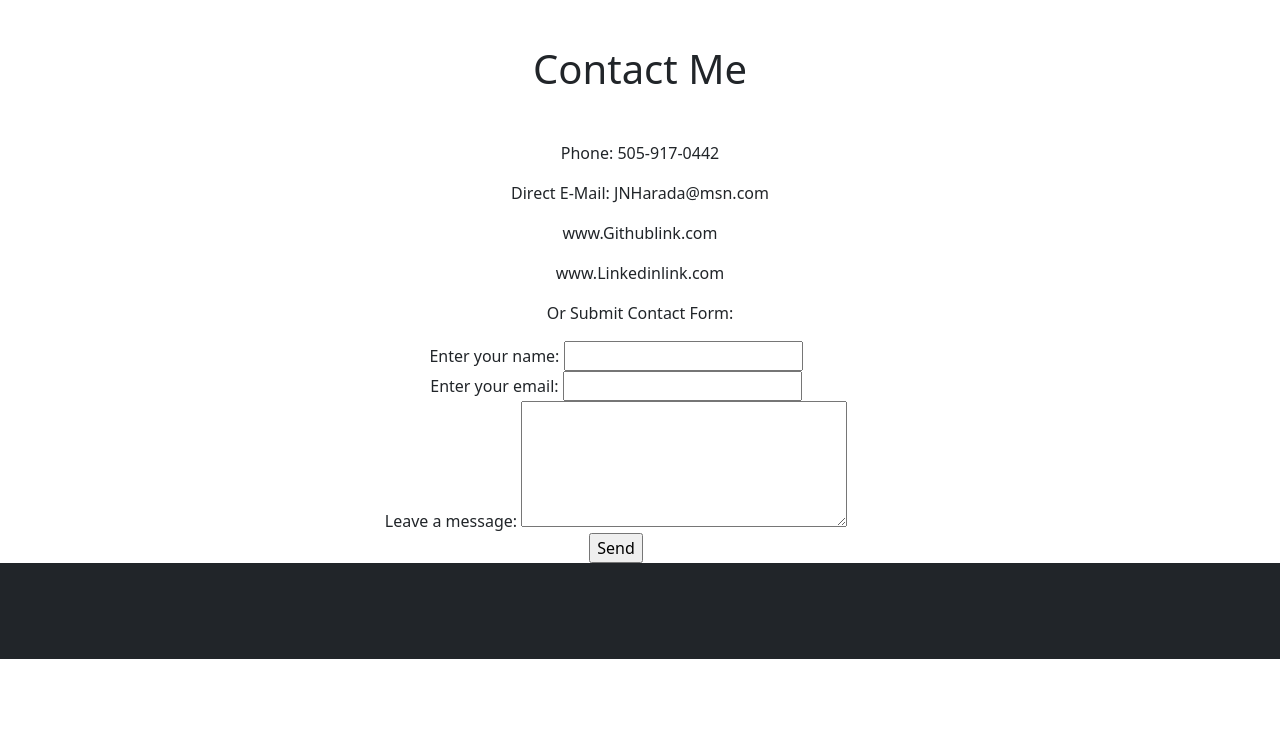
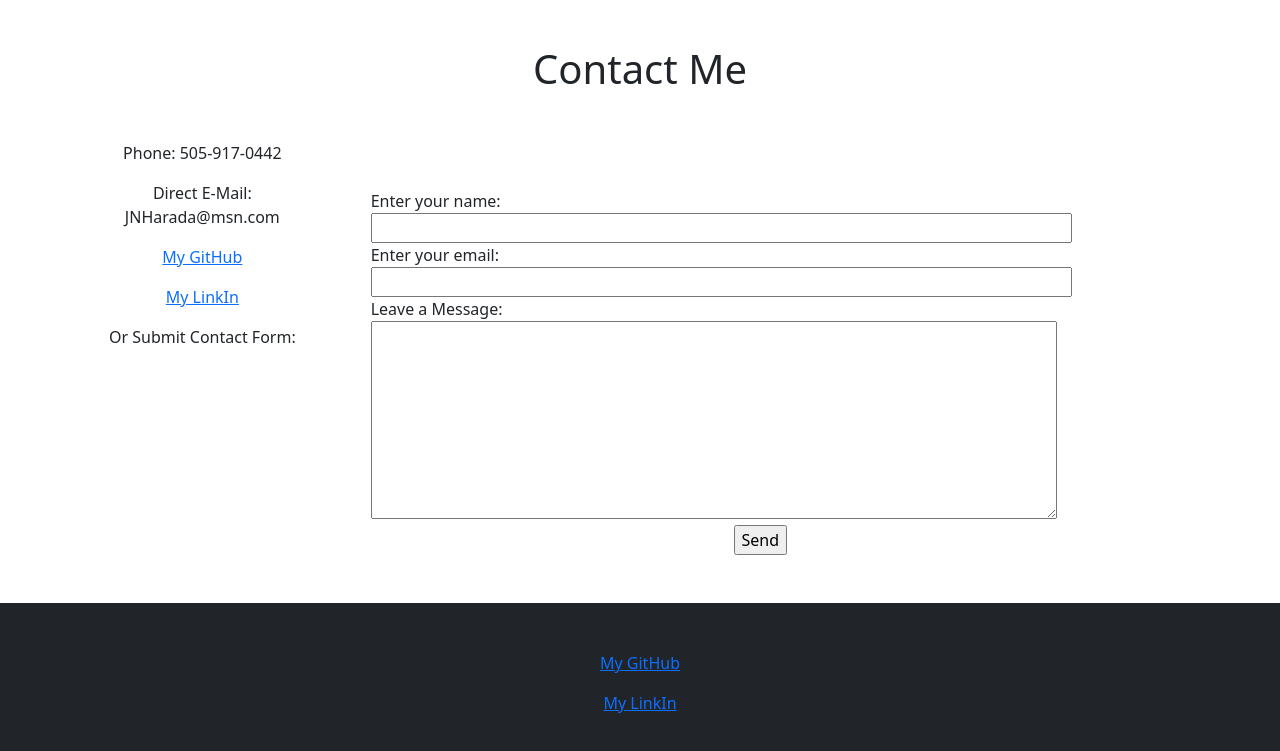
Before and after one commit to JonathanHarada/jonathan-harada-pwp, a plain HTML site: page public_html/index.html in a window 1280 px wide. Shown: the part 1991-2742 px from the top of the page. Before the commit the page ends 2650 px from the top, so only its background shows below. Drawn offline with nearby package versions, Linux system fonts and the light colour scheme.

Commit message:
added github and linked in links

```diff
--- a/public_html/index.html
+++ b/public_html/index.html
@@ -42,7 +42,7 @@
             <p>MySQL Docker Git</p>
         </div>
         <div class="col-md-3 ms-5">
-            <img class="mt-5 ms-5 border border-dark rounded-circle img-responsive img-fluid" src="images/myface.jpg" alt="picture of jonathan"/>
+            <img class="mt-5 ms-5 border border-dark rounded-circle img-responsive img-fluid" src="images/fullsize.jpg" alt="picture of jonathan"/>
         </div>
         <div class="col-md-3 justify-content-center mt-5 pt-5">
             <h2 class="fw-bold fs-1">Jonathan Harada</h2>
@@ -168,42 +168,44 @@
 
 <!--Contact Form-->
 <h1 id="contactMe" class="m-5 text-center">Contact Me</h1>
-<section>
-    <div>
+
+    <div class="d-md-flex container align-self-center">
         <div class="text-center">
             <p>Phone: 505-917-0442</p>
             <p>Direct E-Mail: JNHarada@msn.com</p>
-            <p>www.Githublink.com</p>
-            <p>www.Linkedinlink.com</p>
+            <p><a href="https://github.com/JonathanHarada">My GitHub</a></p>
+            <p><a href="https://www.linkedin.com/in/jonathan-harada-9b5a9a1a3/">My LinkIn</a></p>
             <p>Or Submit Contact Form:</p>
-
         </div>
-        <div class="text-center me-5">
+        <div class="m-5">
             <form action="" method="get" class="form-example">
                 <div class="form-example">
                     <label for="name">Enter your name: </label>
-                    <input type="text" name="name" id="name" required>
+                    <input type="text" name="name" id="name" size="70" required>
                 </div>
                 <div class="form-example">
                     <label for="email">Enter your email: </label>
-                    <input type="email" name="email" id="email" required>
+                    <input type="email" name="email" id="email" size="70" required>
                 </div>
-                <label for="story">Leave a message:</label>
+                <label for="story">Leave a Message:</label>
 
                 <textarea id="story" name="story"
-                          rows="5" cols="33">
+                          rows="8" cols="72">
                 </textarea>
-                <div class="form-example">
+                <div class="form-example text-center">
                     <input type="submit" value="Send">
                 </div>
             </form>
         </div>
     </div>
-</section>
+
 
 
 <section class="bg-dark p-5">
-    <footer></footer>
+    <footer class="text-center">
+        <p><a href="https://github.com/JonathanHarada">My GitHub</a></p>
+        <p><a href="https://www.linkedin.com/in/jonathan-harada-9b5a9a1a3/">My LinkIn</a></p>
+    </footer>
 </section>
 
 <script src="https://cdn.jsdelivr.net/npm/bootstrap@5.0.2/dist/js/bootstrap.bundle.min.js" integrity="sha384-MrcW6ZMFYlzcLA8Nl+NtUVF0sA7MsXsP1UyJoMp4YLEuNSfAP+JcXn/tWtIaxVXM" crossorigin="anonymous"></script>
```
Also changed, not shown: 1 other file.
